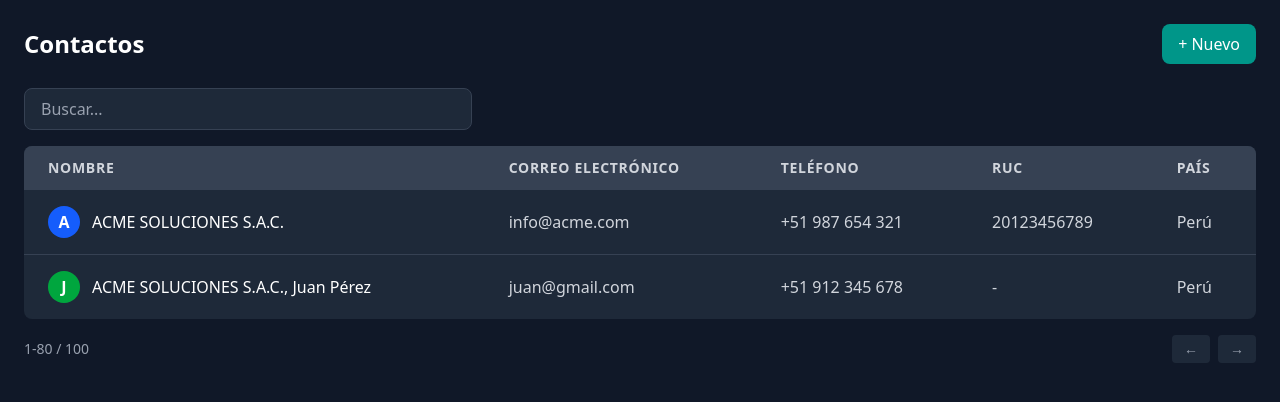
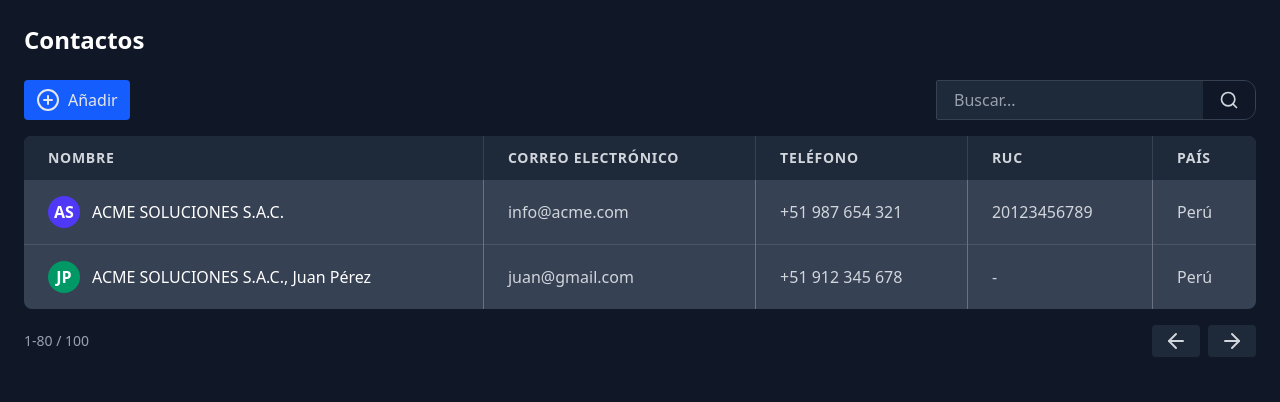
Before and after one commit to bfp2608/app-remsystem-erp, a React (Vite) app in the folder frontend/alpha-erp/: page / in a window 1280 px wide. Shown: the top 402 px of the page. Built offline with nearby package versions, Linux system fonts and the light colour scheme.

Commit message:
avance pantallaClientes, componente circuloAvatar y CuadroBuscador

```diff
--- /dev/null
+++ b/frontend/alpha-erp/src/components/CirculoAvatar.tsx
@@ -0,0 +1,62 @@
+//El círculo del avatar recibe un nombre
+//Separa las letras y elige un color para mostrar
+
+
+//Generar hash simple del nombre completo
+const generarHash = (texto: string) => {
+    let hash = 0
+    for (let i = 0; i < texto.length; i++) {
+        hash = texto.charCodeAt(i) + ((hash << 5) - hash)
+    }
+    return Math.abs(hash)
+}
+
+//Colores disponibles
+const colores = [
+    "bg-blue-600",
+    "bg-sky-600",
+    "bg-cyan-600",
+    "bg-teal-600",
+    "bg-emerald-600",
+    "bg-green-600",
+    "bg-lime-600",
+    "bg-amber-600",
+    "bg-orange-600",
+    "bg-rose-600",
+    "bg-pink-600",
+    "bg-fuchsia-600",
+    "bg-violet-600",
+    "bg-purple-600",
+    "bg-indigo-600"
+]
+
+//COMPONENTE
+
+type PropAvatar = {
+    nombre : string;
+}
+
+export function CirculoAvatar({nombre}:PropAvatar) {
+
+    //------------------------------------------
+    const nombreSeguro = nombre?.trim() || "#"
+
+    const iniciales = nombreSeguro
+        .trim()
+        .split(" ")
+        .filter(Boolean)
+        .map(palabra => palabra[0])
+        .join("")
+        .slice(0, 2)
+        .toUpperCase()
+
+    const hash = generarHash(nombreSeguro)
+    const colorClase = colores[hash % colores.length]
+    //------------------------------------------
+
+    return (
+        <div className={`w-8 h-8 ${colorClase} rounded-full flex items-center justify-center text-white font-semibold mr-3`}>
+            {iniciales}
+        </div>
+    )
+}
--- /dev/null
+++ b/frontend/alpha-erp/src/components/CuadroBuscador.tsx
@@ -0,0 +1,35 @@
+import {Search} from 'lucide-react'
+import { useState } from 'react'
+
+//COMPONENTE
+
+//Se recibe una función del padre para mandar el texto
+type PropCuadroBuscador = {
+    buscar : (texto:string) => void
+}
+
+export function CuadroBuscador({buscar}:PropCuadroBuscador) {
+
+    //Se guarda y actualiza el texto según el input
+    const [texto, setTexto] = useState("")
+
+    //Solo se envía cuando se presiona el botón buscar
+
+    return (
+        <div className='flex items-center w-80 h-10 rounded-r-xl rounded-l-xs bg-gray-800 border border-gray-700 overflow-hidden'>
+            <input
+                type="text"
+                placeholder="Buscar..."
+                value={texto}
+                onChange={(e)=>setTexto(e.target.value)}
+                className="flex-1 h-full px-4 text-white placeholder-gray-400 focus:outline-none border border-gray-800 focus:border-cyan-500 transition-colors"
+            />
+
+            <button
+            onClick={()=>buscar(texto)}
+            className='px-4 h-full text-gray-300 bg-gray-900 hover:bg-gray-950 border-gray-800 hover:cursor-pointer transition-colors'>
+                <Search size={20}/>
+            </button>
+        </div>
+    )
+}
--- a/frontend/alpha-erp/src/pages/ClientesPage.tsx
+++ b/frontend/alpha-erp/src/pages/ClientesPage.tsx
@@ -3,32 +3,40 @@
 // import {Contacto} from '../AaronTypes'
 // import { mockContactos } from '../AaronUtils/AaronMockDataClientes'
 
+import {CirculoAvatar} from '../components/CirculoAvatar'
+
+import {ArrowLeft, ArrowRight, CirclePlus} from 'lucide-react'
+import { CuadroBuscador } from '../components/CuadroBuscador'
+
+
+//Función que se manda al buscador para obtener su texto
+const manejarBuscador = (texto:string) =>{
+    alert("Buscaste: " + texto)
+}
+
 export function ClientesPage() {
     return (
         <div className="min-h-screen bg-gray-900 p-6">
-            {/* Header con búsqueda */}
+            {/* Header*/}
             <div className="mb-6 flex items-center justify-between">
                 <h1 className="text-2xl font-bold text-white">Contactos</h1>
-
-                <button className="bg-teal-600 hover:bg-teal-700 text-white px-4 py-2 rounded-lg font-medium">
-                    + Nuevo
-                </button>
             </div>
 
-            {/* Búsqueda */}
-            <div className="mb-4">
-                <input
-                    type="text"
-                    placeholder="Buscar..."
-                    className="w-full max-w-md bg-gray-800 border border-gray-700 rounded-lg px-4 py-2 text-white placeholder-gray-400 focus:outline-none focus:border-teal-500"
-                />
+            {/* Header con propiedades de clientes, buscador y botón añadir*/}
+            <div className="flex items-center justify-between mb-4">
+                <button className="flex items-center gap-2 bg-blue-600 hover:bg-blue-700 hover:cursor-pointer text-gray-200 px-3 py-2 rounded font-medium transition-colors">
+                    <CirclePlus/>
+                    Añadir
+                </button>
+
+                <CuadroBuscador buscar={manejarBuscador} />
             </div>
 
             {/* Tabla */}
-            <div className="bg-gray-800 rounded-lg overflow-hidden">
+            <div className="bg-gray-700 rounded-lg overflow-hidden">
                 <table className="w-full">
-                    <thead className="bg-gray-700">
-                        <tr>
+                    <thead className="bg-gray-800">
+                        <tr className='divide-x divide-gray-700'>
                             <th className="text-left px-6 py-3 text-gray-300 font-semibold text-sm uppercase tracking-wider">
                                 Nombre
                             </th>
@@ -47,14 +55,16 @@ export function ClientesPage() {
                         </tr>
                     </thead>
 
-                    <tbody className="divide-y divide-gray-700">
+                    <tbody className="divide-y divide-gray-600">
                         {/* Fila 1 - Empresa */}
-                        <tr className="hover:bg-gray-700 transition-colors">
-                            <td className="px-6 py-4 text-white">
+                        <tr className="hover:bg-gray-600 transition-colors divide-x divide-gray-500">
+                            <td className="px-6 py-4 text-white ">
                                 <div className="flex items-center">
-                                    <div className="w-8 h-8 bg-blue-600 rounded-full flex items-center justify-center text-white font-semibold mr-3">
-                                        A
-                                    </div>
+
+
+                                    <CirculoAvatar nombre='ACME SOLUCIONES S.A.C.' />
+
+
                                     ACME SOLUCIONES S.A.C.
                                 </div>
                             </td>
@@ -65,12 +75,10 @@ export function ClientesPage() {
                         </tr>
 
                         {/* Fila 2 - Persona */}
-                        <tr className="hover:bg-gray-700 transition-colors">
+                        <tr className="hover:bg-gray-600 transition-colors divide-x divide-gray-500">
                             <td className="px-6 py-4 text-white">
                                 <div className="flex items-center">
-                                    <div className="w-8 h-8 bg-green-600 rounded-full flex items-center justify-center text-white font-semibold mr-3">
-                                        J
-                                    </div>
+                                    <CirculoAvatar nombre='Juan Pérez' />
                                     ACME SOLUCIONES S.A.C., Juan Pérez
                                 </div>
                             </td>
@@ -79,8 +87,6 @@ export function ClientesPage() {
                             <td className="px-6 py-4 text-gray-300">-</td>
                             <td className="px-6 py-4 text-gray-300">Perú</td>
                         </tr>
-
-                        {/* Duplica más filas para ver cómo se ve llena */}
                     </tbody>
                 </table>
             </div>
@@ -89,11 +95,11 @@ export function ClientesPage() {
             <div className="mt-4 flex items-center justify-between text-gray-400 text-sm">
                 <span>1-80 / 100</span>
                 <div className="flex gap-2">
-                    <button className="px-3 py-1 bg-gray-800 hover:bg-gray-700 rounded disabled:opacity-50">
-                        ←
+                    <button className="px-3 py-1 bg-gray-800 hover:bg-gray-700 hover:cursor-pointer rounded text-gray-300 transition-colors">
+                        <ArrowLeft/>
                     </button>
-                    <button className="px-3 py-1 bg-gray-800 hover:bg-gray-700 rounded">
-                        →
+                    <button className="px-3 py-1 bg-gray-800 hover:bg-gray-700 hover:cursor-pointer rounded text-gray-300 transition-colors">
+                        <ArrowRight/>
                     </button>
                 </div>
             </div>
```
